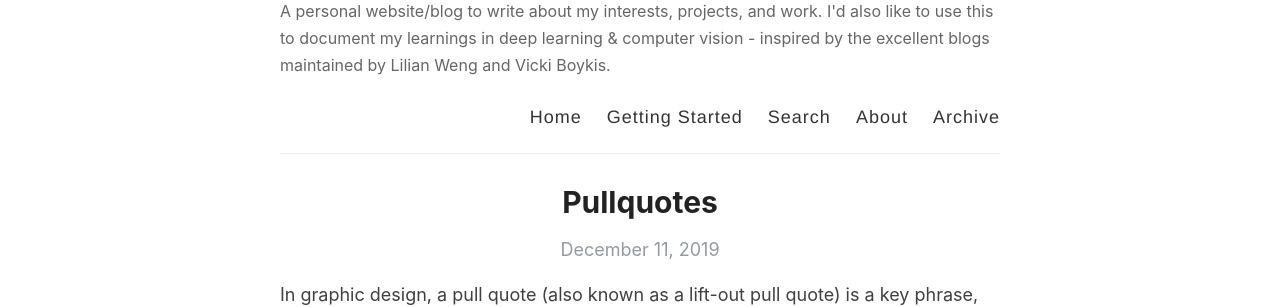
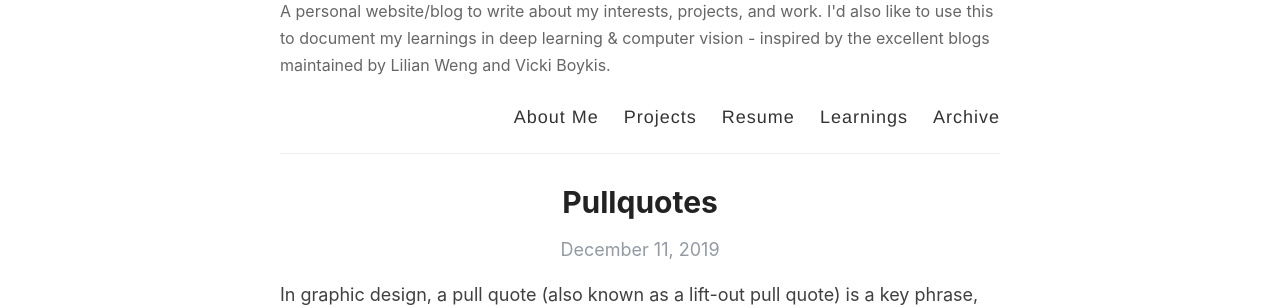
Before and after one commit to rashmip98/rashmip98.github.io, a Jekyll site: the page built from index.html, in a window 1280 px wide and 900 px high. Shown: the part 135-442 px from the top of the window. Built offline with Jekyll 4.4.1, drawn with Linux system fonts in a browser that asks for light colours; the list of posts is cut into pages by our own code.

Commit message:
Update default.html

```diff
--- a/_layouts/default.html
+++ b/_layouts/default.html
@@ -28,10 +28,10 @@
             </div>
 
             <nav>
-              <a href="{{ site.baseurl }}/">Home</a>
-              <a href="{{ site.baseurl }}/getting-started">Getting Started</a>
-              <a href="{{ site.baseurl }}/search">Search</a>
-              <a href="{{ site.baseurl }}/about">About</a>
+              <a href="{{ site.baseurl }}/about">About Me</a>
+              <a href="{{ site.baseurl }}/">Projects</a>
+              <a href="{{ site.baseurl }}/about">Resume</a>
+              <a href="{{ site.baseurl }}/categories">Learnings</a>
               <a href="{{ site.baseurl }}/archive">Archive</a>
             </nav>
           </header>
```
